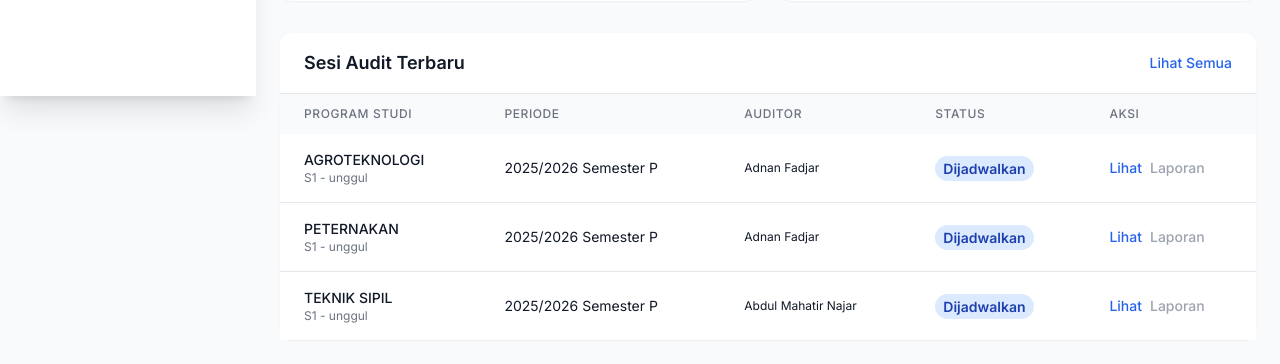
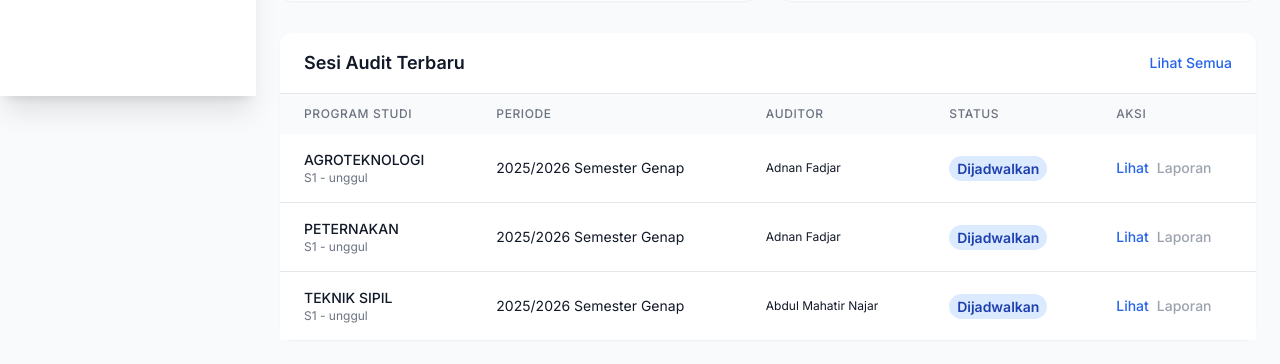
Before and after one commit to mahatirnajar/sipmi, a Django app: page / in a window 1280 px wide. Shown: the part 704-1068 px from the top of the page. Run offline with Django 5.2, Linux system fonts and the light colour scheme; a user stored in the database is signed in; data comes from the database, SQL or seed files in the repository; both versions use the stored data as it was after the commit; parts of the project's set-up code (start-up, migrations or seed data) failed here and were passed over; some libraries are stand-ins or nearby versions.

Commit message:
mengubah semester

```diff
--- a/templates/ami/dashboard.html
+++ b/templates/ami/dashboard.html
@@ -134,10 +134,10 @@
                         <td class="px-3 lg:px-6 py-4 whitespace-nowrap">
                             <div class="text-xs lg:text-sm font-medium text-gray-900">{{ session.program_studi.nama }}</div>
                             <div class="text-xs text-gray-500">{{ session.program_studi.jenjang }} - {{ session.program_studi.akreditasi }}</div>
-                            <div class="text-xs text-gray-500 sm:hidden">{{ session.tahun_akademik }} Semester {{ session.semester }}</div>
+                            <div class="text-xs text-gray-500 sm:hidden">{{ session.tahun_akademik }} Semester {{ session.get_semester_display }}</div>
                         </td>
                         <td class="px-3 lg:px-6 py-4 whitespace-nowrap text-xs lg:text-sm text-gray-900 hidden sm:table-cell">
-                            {{ session.tahun_akademik }} Semester {{ session.semester }}
+                            {{ session.tahun_akademik }} Semester {{ session.get_semester_display }}
                         </td>
                         <td class="px-3 lg:px-6 py-4 whitespace-nowrap text-xs lg:text-gray-900 hidden md:table-cell">
                             {% if session.auditor_ketua %}
```
Also changed, not shown: db.sqlite3.
